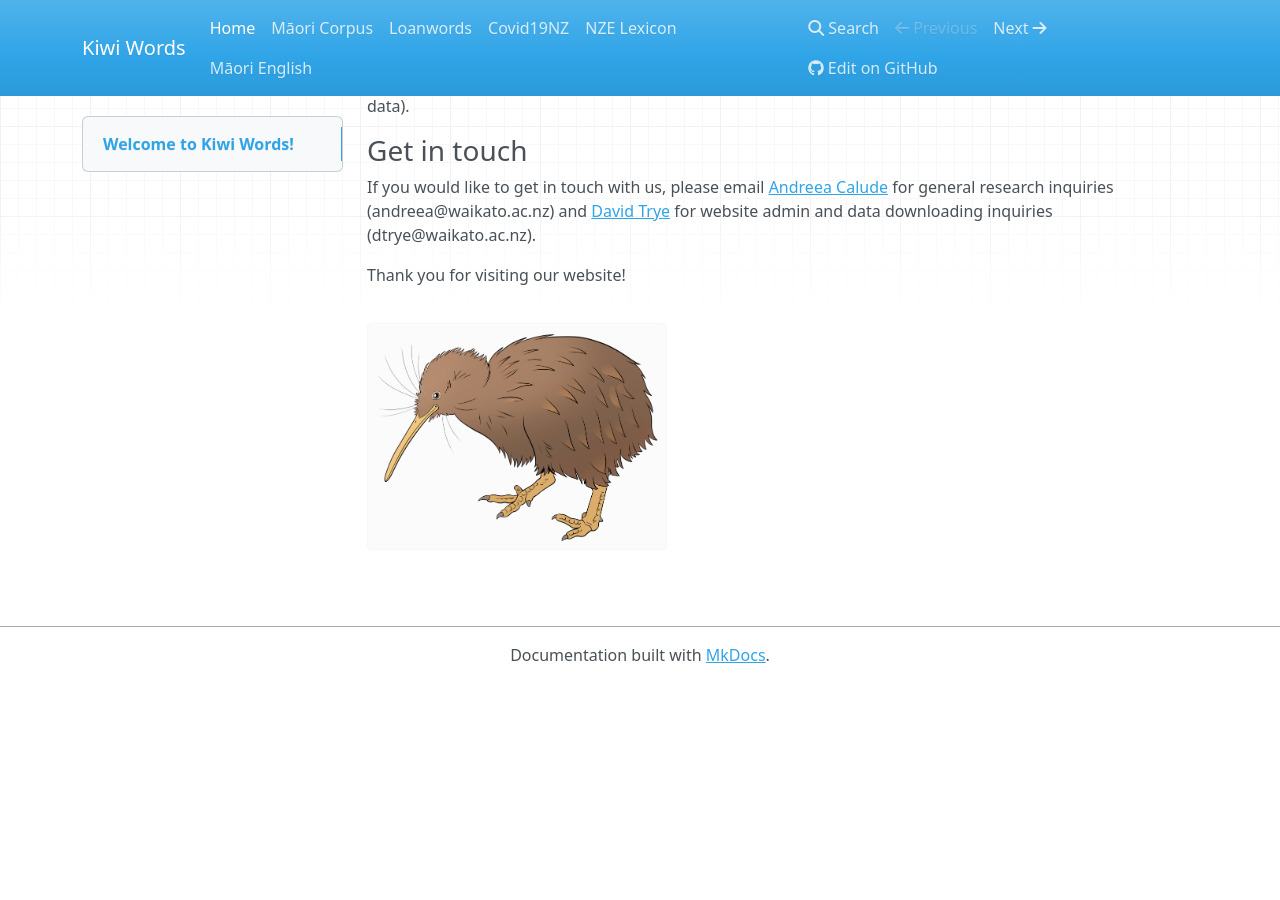
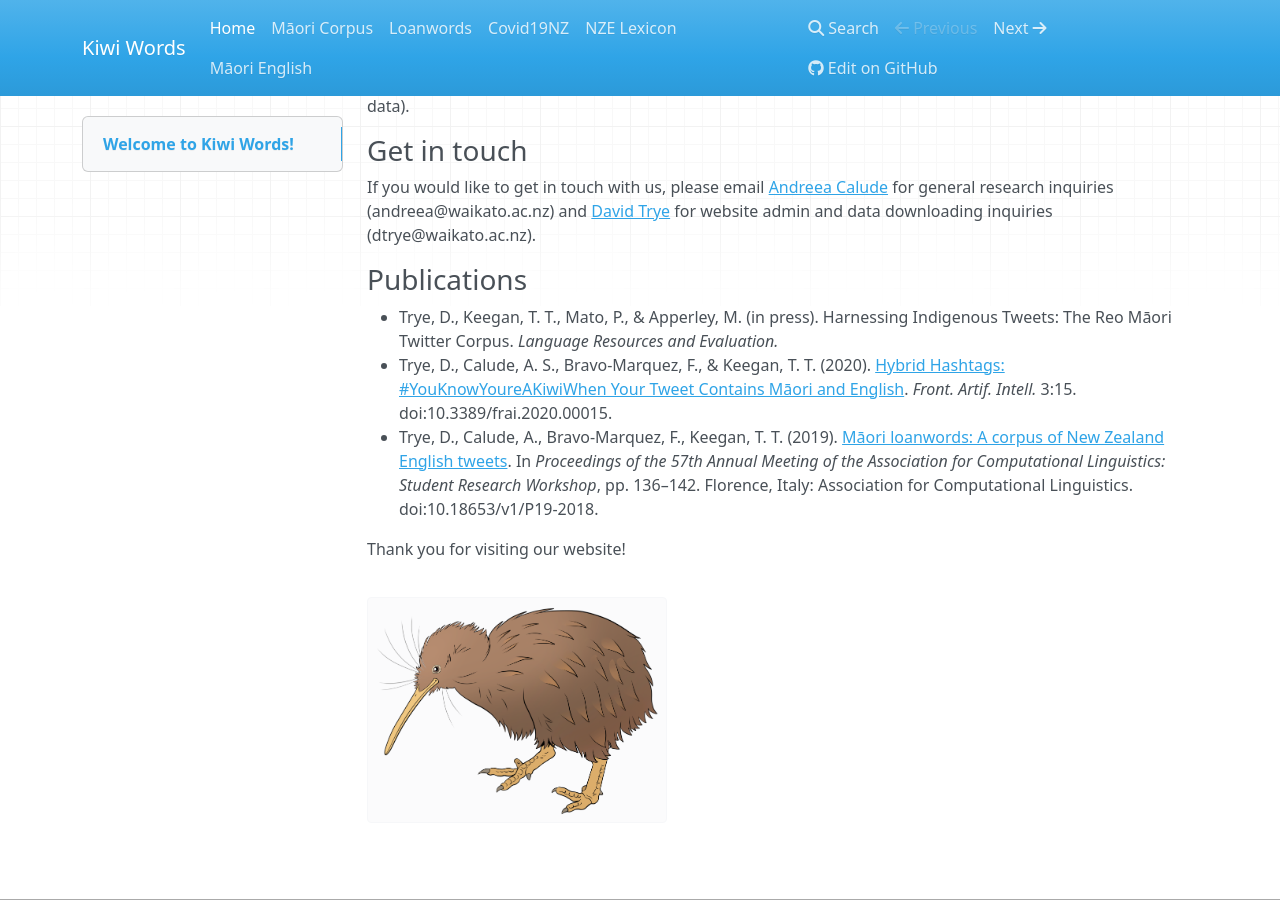
Before and after one commit to Waikato/kiwiwords, an MkDocs documentation site: the page built from docs/index.md, in a window 1280 px wide and 900 px high, scrolled down 630 px. Built offline with MkDocs 1.6.1, drawn with Linux system fonts in a browser that asks for light colours; nearby versions of some CDN libraries; before the commit the page ends 1313 px from its top, so only the background shows below that.

Commit message:
Update index.md

```diff
--- a/docs/index.md
+++ b/docs/index.md
@@ -15,6 +15,12 @@ Our [GitHub repository](https://github.com/Waikato/kiwiwords/) provides relevant
 
 If you would like to get in touch with us, please email [Andreea Calude](https://www.calude.net/andreea/) for general research inquiries (andreea@waikato.ac.nz) and [David Trye](https://www.cs.waikato.ac.nz/~dgt12/) for website admin and data downloading inquiries (dtrye@waikato.ac.nz).
 
+### Publications
+
+- Trye, D., Keegan, T. T., Mato, P., & Apperley, M. (in press). Harnessing Indigenous Tweets: The Reo Māori Twitter Corpus. <em>Language Resources and Evaluation.</em>
+- Trye, D., Calude, A. S., Bravo-Marquez, F., & Keegan, T. T. (2020). [Hybrid Hashtags: #YouKnowYoureAKiwiWhen Your Tweet Contains Māori and English](https://www.frontiersin.org/articles/10.3389/frai.2020.00015/full). <i>Front. Artif. Intell.</i> 3:15. doi:10.3389/frai.2020.00015.
+- Trye, D., Calude, A., Bravo-Marquez, F., Keegan, T. T. (2019). [Māori loanwords: A corpus of New Zealand English tweets](https://www.aclweb.org/anthology/P19-2018/). In <i>Proceedings of the 57th Annual Meeting of the Association for Computational Linguistics: Student Research Workshop</i>, pp. 136–142. Florence, Italy: Association for Computational Linguistics. doi:10.18653/v1/P19-2018.
+
 Thank you for visiting our website!
 
 <img src="pics/kiwi.png" alt="Kiwi bird" width="300"/>
```
